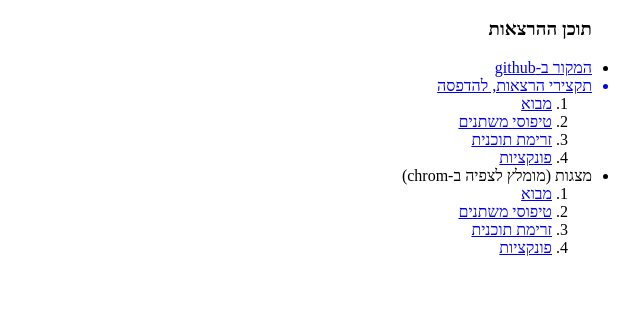
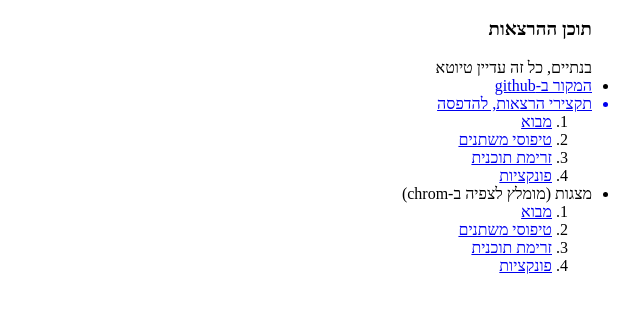
Before and after one commit to ronenabr/python_for_physicsits, a plain HTML site: page index.html in a window 1280 px wide. Shown: the part 48-360 px from the top of the page, without its empty margins (640-1280 px from the left). Drawn offline with Linux system fonts and the light colour scheme.

Commit message:
draft statement

```diff
--- a/index.html
+++ b/index.html
@@ -8,6 +8,7 @@
 <ul>
 <h1>פייתון לפיזיקאים</h1>
 <h3> תוכן ההרצאות </h3>
+בנתיים, כל זה עדיין טיוטא
 <li><a href="https://github.com/ronenabr/python_for_physicsits">המקור ב-github</li>
 <li> תקצירי הרצאות, להדפסה </li>
 <ol>
```
